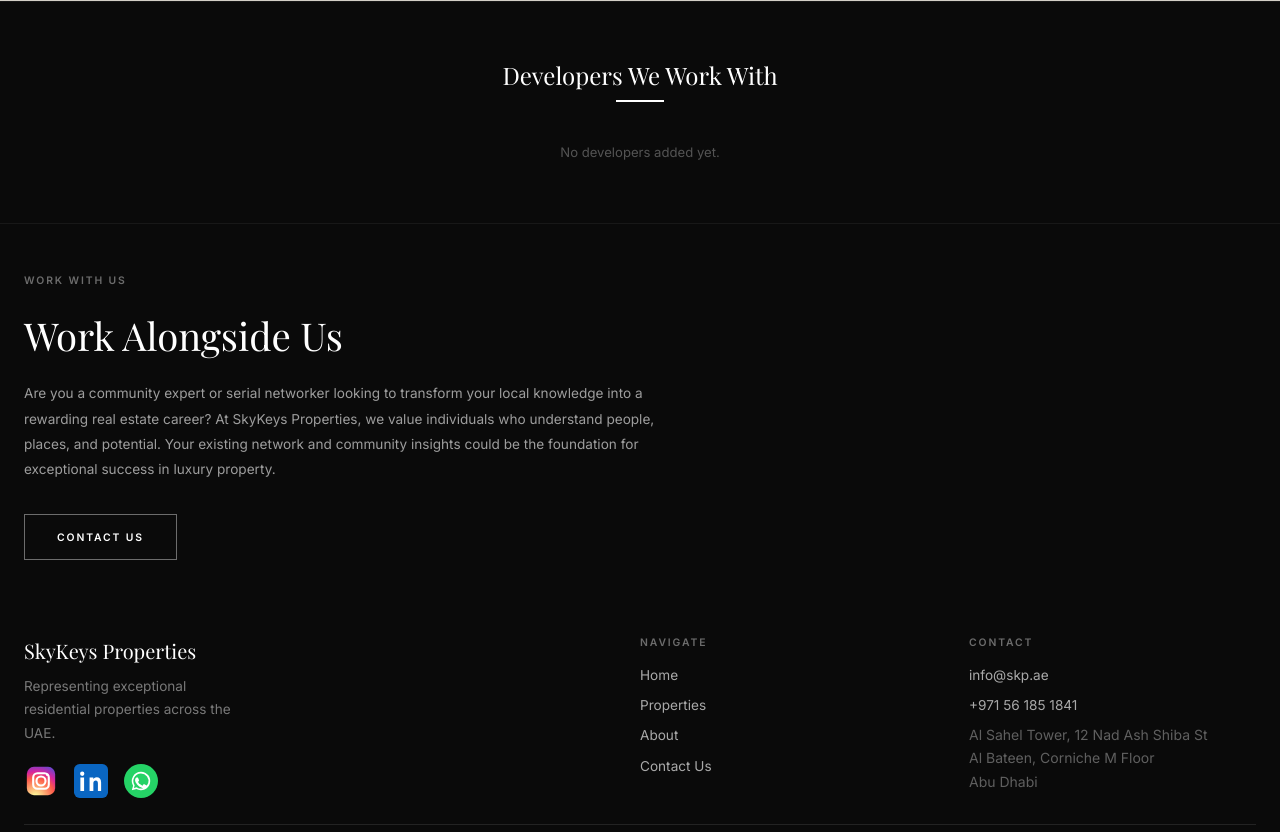
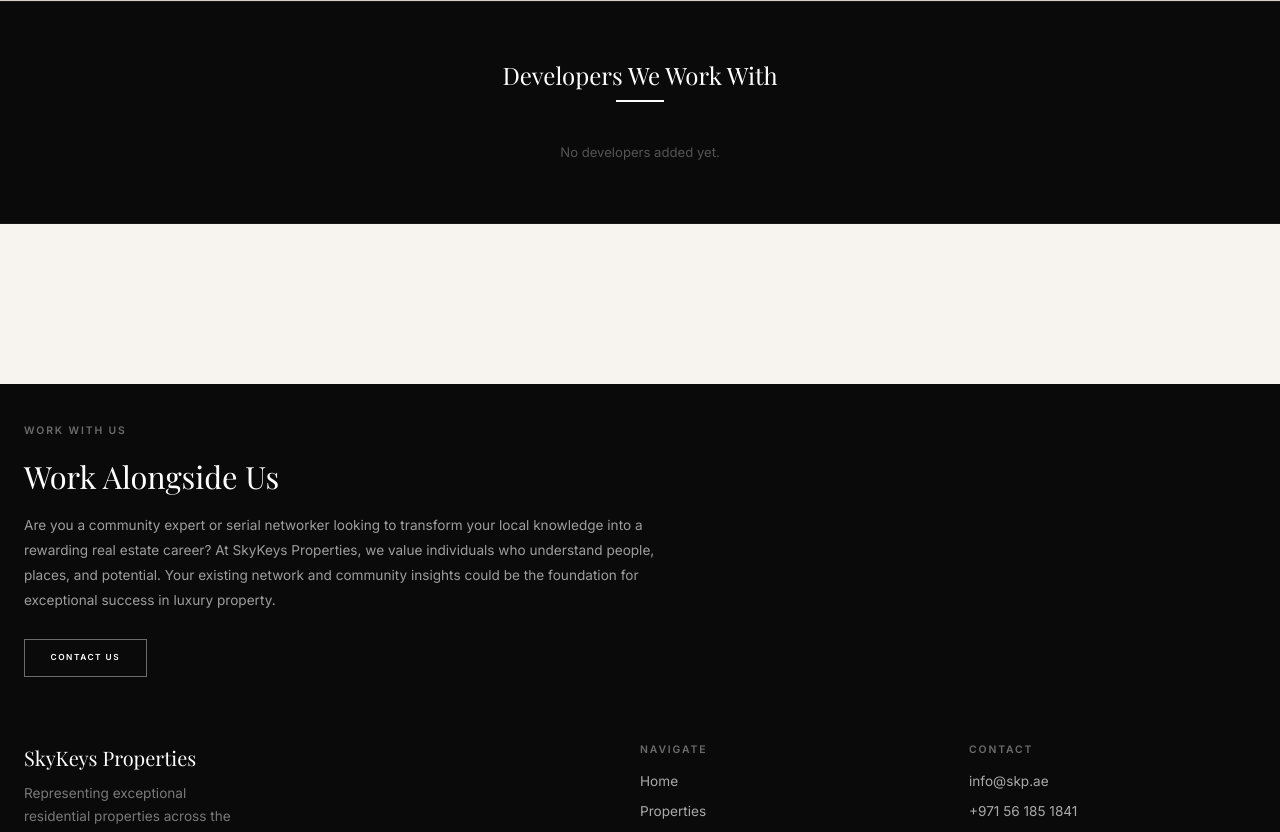
Before and after one commit to AbdullahhMurad/SkyKeysProperties, a FastAPI app: template templates/index.html in a window 1280 px wide. Shown: the part 1399-2231 px from the top of the page. Run offline with FastAPI, Linux system fonts and the light colour scheme; the template is opened without the code that fills it, so the values that code supplies are empty; parts of the project's set-up code (start-up, migrations or seed data) failed here and were passed over; some web fonts are replaced.

Commit message:
In the homepage, we separated the developers section with the work alongside us section, and reduced the size of the work alongside us section

```diff
--- a/templates/index.html
+++ b/templates/index.html
@@ -154,16 +154,17 @@
 </div>
 
 <!-- ── Work alongside us dark band ────────────────────────── -->
-<div class="dark-band">
+<div style="padding: 80px 0; background: var(--cream);"></div>
+<div class="dark-band" style="padding: 38px 0;">
   <div class="container">
-    <span class="label" style="color:rgba(255,255,255,0.4); margin-bottom:1.5rem; display:block;">Work With Us</span>
-    <h2>Work Alongside Us</h2>
-    <p style="margin-top:1rem; margin-bottom:2rem;">
+    <span class="label" style="color:rgba(255,255,255,0.4); margin-bottom:1.2rem; display:block;">Work With Us</span>
+    <h2 style="font-size: clamp(1.28rem, 2.4vw, 2.08rem); margin-bottom:1.2rem;">Work Alongside Us</h2>
+    <p style="margin-top:0.8rem; margin-bottom:1.6rem;">
       Are you a community expert or serial networker looking to transform your local knowledge into a rewarding real estate career?
       At SkyKeys Properties, we value individuals who understand people, places, and potential. Your existing network and community
       insights could be the foundation for exceptional success in luxury property.
     </p>
-    <a href="/contactus" class="btn-outline" style="color:var(--white); border-color:rgba(255,255,255,0.4);">Contact Us</a>
+    <a href="/contactus" class="btn-outline" style="color:var(--white); border-color:rgba(255,255,255,0.4); font-size:0.52rem; padding:0.68rem 1.6rem;">Contact Us</a>
   </div>
 </div>
 
```
